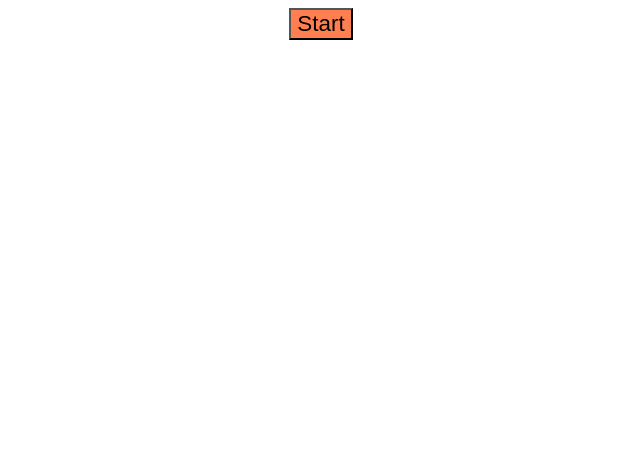
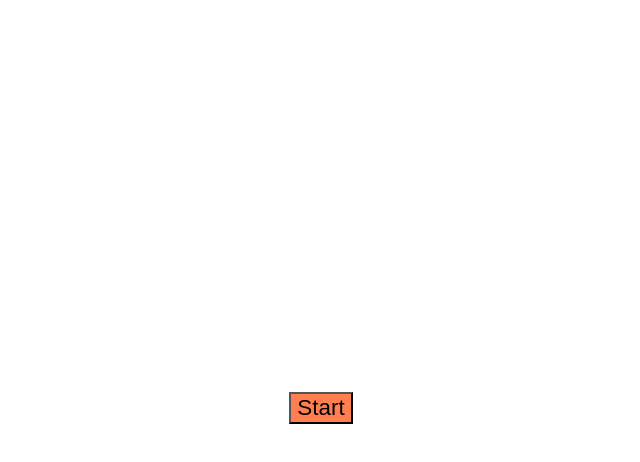
Before and after one commit to matt-j-e/tdd-times-tables, a website with bundled scripts: page index.html in a window 1280 px wide. Shown: the whole page, without its empty margins (319-959 px from the left). Built offline with nearby package versions, Linux system fonts and the light colour scheme.

Commit message:
Adjust styling.

```diff
--- a/styles.css
+++ b/styles.css
@@ -1,8 +1,11 @@
 .wrapper {
-  font-size: 1.4rem;
-  max-width: 100vw;
+  /* font-size: 1.4rem; */
+  /* max-width: 100vw; */
+  height: 100vh;
   display: grid;
+  column-gap: 1rem;;
   justify-items: center;
+  align-items: center;
 }
 
 .start,
@@ -17,9 +20,7 @@
 }
 
 .question {
-  /* display: inline-block; */
-  /* flex-basis: 70%; */
-  padding-right: 1rem;
+  /* padding-right: 1rem; */
 }
 
 .result {
```
